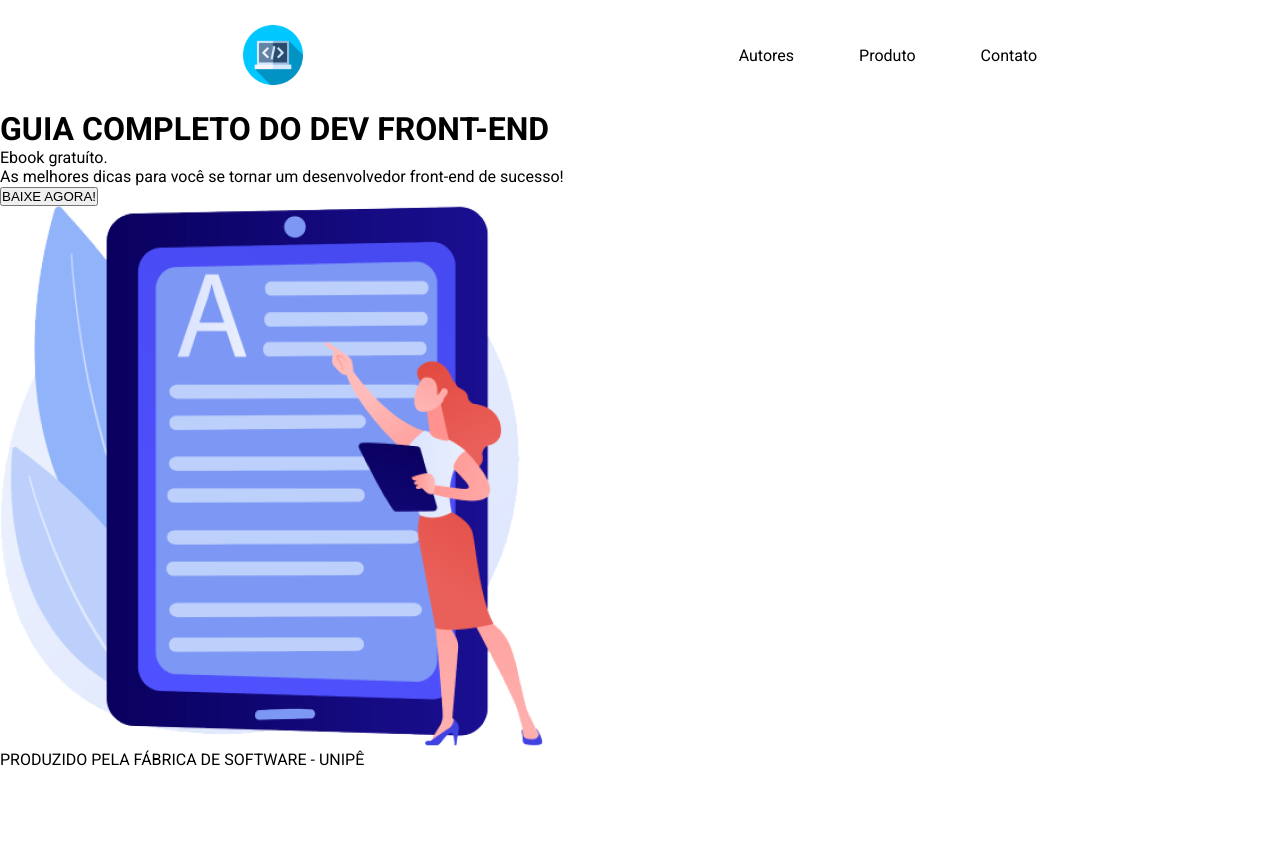
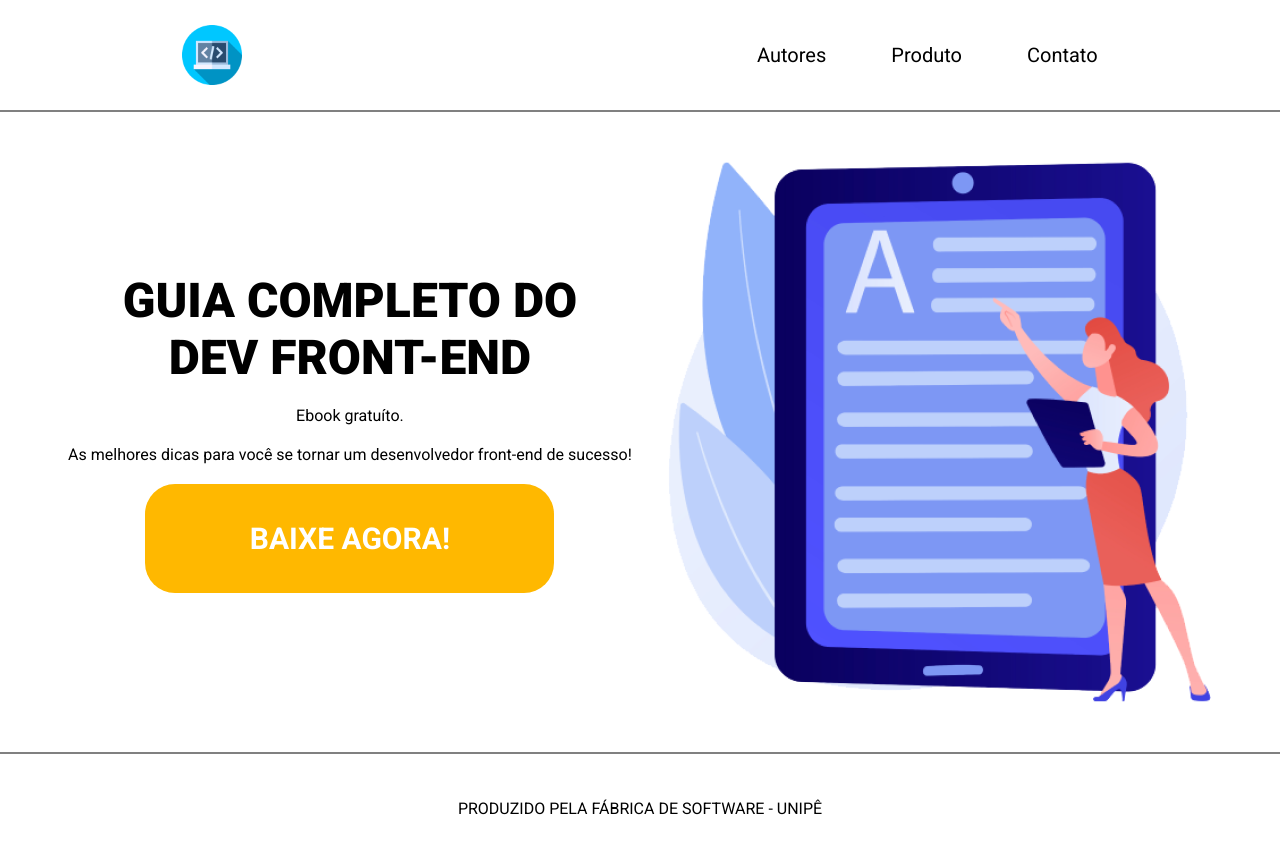
Before and after one commit to CandiceBrasileiro/exercicio2, a plain HTML site: page index.html in a window 1280 px wide. Before the commit the page ends 800 px from the top, so only its background shows below. Drawn offline with Linux system fonts and the light colour scheme.

Commit message:
modificacoes

```diff
--- a/index.html
+++ b/index.html
@@ -21,7 +21,7 @@
 
     <main class="area-principal">
         <div class="conteudo-principal">
-            <h1 class="titulo">GUIA COMPLETO DO DEV FRONT-END</h1>
+            <h1 class="titulo">GUIA COMPLETO DO <br> DEV FRONT-END</h1>
             <p class="paragrafo">Ebook gratuíto.</p>
             <p class="paragrafo">As melhores dicas para você se tornar um desenvolvedor front-end de sucesso!</p>
             <button class="botao">BAIXE AGORA!</button>
--- a/style.css
+++ b/style.css
@@ -10,10 +10,11 @@
     margin: 0;
     padding: 0;
     text-decoration: none;
+    font-family: 'Roboto', sans-serif;
 }
 
 body {
-    font-family: 'Roboto', sans-serif;
+    font-size: 100%;
 }
 
 .header {
@@ -22,6 +23,7 @@ body {
     align-items:center;
     justify-content: space-around;
     padding: 25px;
+    gap: 200px;
 }
 
 .logo {
@@ -31,5 +33,53 @@ body {
 .menu {
     display:flex;
     gap: 65px;
+}
 
+.item-menu {
+    font-size: 20px;
 }
+
+.area-principal {
+    display: flex;
+    flex-direction: row;
+    align-items: center;
+    justify-content: space-around;
+    border-top: 2px solid gray;
+    padding: 50px;
+}
+
+.conteudo-principal {
+    display: flex;
+    flex-direction: column;
+    align-items: center;
+    text-align: center;
+    gap: 20px;
+}
+
+.titulo {
+    font-weight: 900;
+    font-size: 48px;
+}
+
+.botao {
+    height: 109px;
+    width: 409px;
+    background-color: var(--cor-botao);
+    color: #fff;
+    border: none;
+    border-radius: 30px;
+    font-weight: 700;
+    font-size: 30px;
+    cursor: pointer;
+    transition: all 0.3s ease-in-out;
+}
+
+.botao:hover {/*peseudo classe do botao, faz com que ele mude de estado*/
+    background-color: var(--cor-botao-foco);
+}
+
+.rodape {
+    padding: 45px;
+    border-top: 2px solid grey;
+    text-align: center;
+}
```
